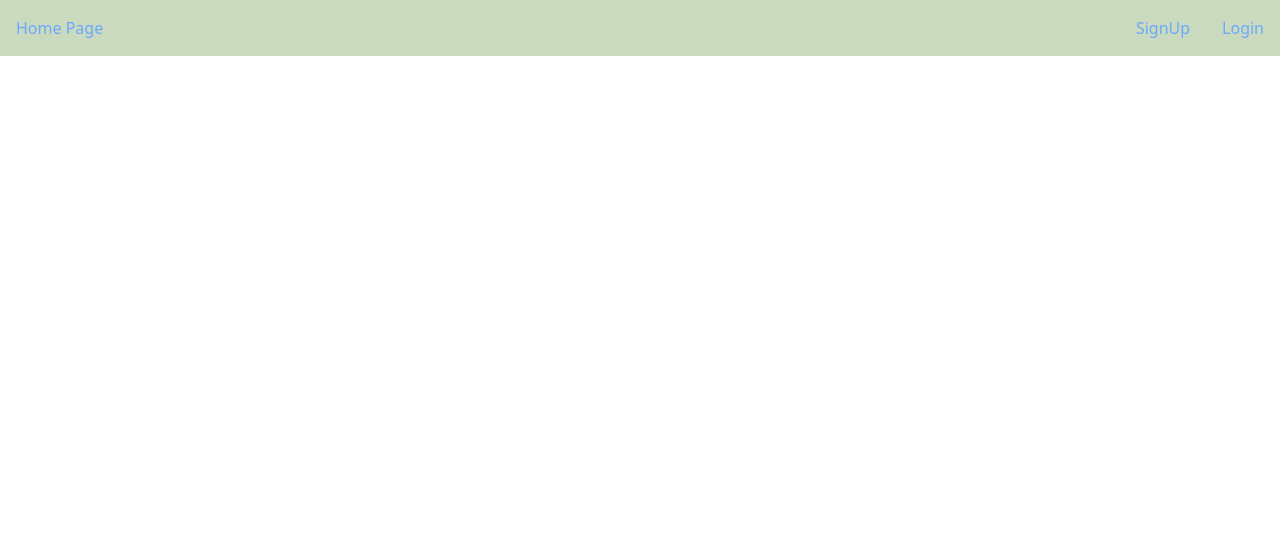
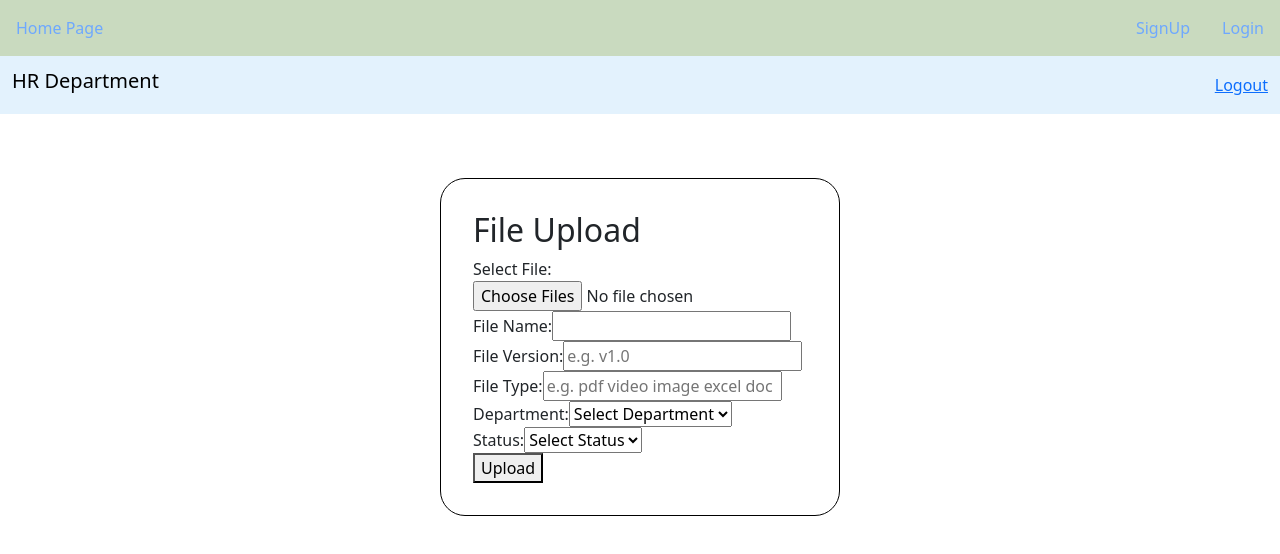
Before and after one commit to gautam-jasmeet/DownloadFiles, a React (Create React App) app in the folder frontend/: page /HR in a window 1280 px wide. Shown: the top 554 px of the page. Built offline with nearby package versions, Linux system fonts and the light colour scheme.

Commit message:
find error

```diff
--- a/frontend/src/component/dashboard/Sidebar.js
+++ b/frontend/src/component/dashboard/Sidebar.js
@@ -9,10 +9,10 @@ function Sidebar() {
       <h3>Admin Dashboard</h3>
       <ul>
         <li>
-          <NavLink to={"/800"}>Dashboard</NavLink>
+          <NavLink to={"/"}>Dashboard</NavLink>
         </li>
         <li>
-          <NavLink to={"/520"}>HR Department</NavLink>
+          <NavLink to={"/HR"}>HR Department</NavLink>
         </li>
         <li>
           <NavLink to={"/marketing"}>Marketing Department</NavLink>
--- a/frontend/src/component/homepage/HomePage.js
+++ b/frontend/src/component/homepage/HomePage.js
@@ -25,11 +25,11 @@ const HomePage = () => {
       {/* <div style={{marginLeft:"220px", padding:"20px" ,width:"100%"}}> */}
       <Routes>
 
-      <Route path='/800' element={<Dashboard/>}></Route>
-        <Route path='/520' element={<HrHomePage/>}></Route>
-      <Route path='/it' element={<ItHomePage/>}></Route>
-      <Route path='/marketing' element={<MarketingHP/>}></Route>
-      <Route path='/sales' element={<SaleHP/>}></Route>
+      <Route path='/Admin' element={<Dashboard/>}></Route>
+        <Route path='/HR' element={<HrHomePage/>}></Route>
+      <Route path='/Finance' element={<ItHomePage/>}></Route>
+      <Route path='/Marketing' element={<MarketingHP/>}></Route>
+      <Route path='/Sales' element={<SaleHP/>}></Route>
     <Route path='/signup' element={<Register/>}></Route>
     <Route path='/login' element={<Login/>}></Route>
     <Route path='/logout' element={<Logout/>}></Route>
--- a/frontend/src/component/login/Login.js
+++ b/frontend/src/component/login/Login.js
@@ -13,7 +13,7 @@ function Login() {
     const [error, setError] = useState("");
     const navigate = useNavigate();
 
-    const departments =["Admin","HR","Sales","Finance","Marketing","BPO"]
+    // const departments =["Admin","HR","Sales","Finance","Marketing","BPO"]
 
     function handleChange(e){
         setFormData({
@@ -29,38 +29,49 @@ function Login() {
 
         try{
 
-          const response = await axios.post('http://localhost:8080/api/auth/login', formData);
-          // console.log(response.data);
+          const response = await axios.post('http://localhost:8080/login', formData);
+          console.log(response.data);
 
           //When you make an HTTP request using axios, the response typically contains several properties,
           //  such as status, statusText, headers, and data.
           //  The data property holds the actual content returned by the API, often in JSON format
+        //  const data = await response.data;
+          // if(response.status === 200){
+          //   // object destructuring.
+          //   const {token} = response.data;
+          //   // Storing token in localStorage
+          //   localStorage.setItem("authToken", token)
+          //   // navigate("/HR")
+          //   console.log("Login successful");
 
-          if(response.status === 200){
-            // object destructuring.
-            const {token} = response.data;
-            // Storing token in localStorage
-            localStorage.setItem("authToken", token)
-            // navigate("/HR")
+          //   // // Decode the token
+          //   // const decodedToken = jwtDecode(token);
+          //   // console.log(decodedToken);
+          //   // const department = decodedToken.department;
+          //   // console.log(department);
 
-            // Decode the token
-            const decodedToken = jwtDecode(token);
-            // console.log(decodedToken);
-            const designation = decodedToken.employeeID;
-            // console.log(designation);
+          //   // navigate(`/${department}`)
 
-            navigate(`/${designation}`)
-
-
-          }
-
-          // if(response.data.success){
-          //    const { token,department} = response.data;
-          //    localStorage.setItem("authToken", token)
-          //    navigate(`/${department}`)
           // }else{
           //   setError(response.data.message || "Login failed")
           // }
+
+          if(response.status === 200){
+             const { token,department} = response.data;
+             localStorage.setItem("authToken", token)
+             console.log(department);
+
+             navigate(`/${department}`)
+          // const {token} = response.data
+          // console.log(token);
+
+          // localStorage.setItem("authToken", token)
+          // navigate("/HR")
+          console.log("Login successful");
+
+          }else{
+            setError(response.data.message || "Login failed")
+          }
 
         }catch(err){
           if(err.response){
--- a/frontend/src/component/register/Register.js
+++ b/frontend/src/component/register/Register.js
@@ -18,8 +18,8 @@ function Register() {
 const [success, setSuccess] = useState("");
 const [error,setError] = useState("")
 
-  const departments =["HR","Sales","Finance","Marketing","BPO"]
-  const designations = ["Supervisor","Workers"]
+  const departments =["Admin","HR","Sales","Finance","Marketing","BPO"]
+  const designations = ["Supervisor","Worker"]
   const shifts = ["A","B"]
 
   const handleChange = (e) => {
@@ -31,15 +31,17 @@ const [error,setError] = useState("")
 
   const handleSubmit = async(e) => {
     e.preventDefault();
-    // console.log('Form Data Submitted:', formData);
+    console.log('Form Data Submitted:', formData);
 
     // setLoading(true);
     // setError(null);
 
     try{
 
-      const resposne = await axios.post('http://localhost:8080/api/auth/signup',formData);
+      const resposne = await axios.post('http://localhost:8080/signup',formData);
       console.log(resposne);
+      console.log(resposne.data);
+
 
       if(resposne.status === 201){
 
@@ -61,8 +63,6 @@ const [error,setError] = useState("")
       setSuccess("");
 
     }
-
-
 
   };
 
--- a/frontend/src/departments/hrDpartment/FileUpload.js
+++ b/frontend/src/departments/hrDpartment/FileUpload.js
@@ -1,167 +1,208 @@
-import React, { useContext, useState } from 'react'
+import React, { useContext, useState } from 'react';
 import RecentFilesContext from '../../context/RecentFilesContext';
+import axios from 'axios';
 
 function FileUpload() {
-    const [files, setFiles] =useState([]);
-    const [uploadedFiles, setUploadedFiles] =useState([]);
+  const [files, setFiles] = useState([]);
+  const [filename, setFileName] = useState('');
+  const [fileVersion, setFileVersion] = useState('');
+  const [filetype, setFileType] = useState('');
+  const [department, setDepartment] = useState('');
+  const [status, setStatus] = useState('');
+  const [message, setMessage] = useState('');
+  const [uploadedFiles, setUploadedFiles] = useState([]);
 
   const context = useContext(RecentFilesContext);
-    // console.log(context);
-
-
-    const {addRecentFiles} = context;
+  const { addRecentFiles } = context;
 
   const containerStyle = {
-        height :"200px",
-        overflowY:"scroll",
-        border:"1px solid white",
-        padding:"1rem"
+    height: '200px',
+    overflowY: 'scroll',
+    border: '1px solid white',
+    padding: '1rem',
+  };
+
+  const handleOnChange = (e) => {
+    const selectedFile = Array.from(e.target.files);
+    setFiles(selectedFile);
+    setFileName(e.target.files[0].name); // Automatically set the first file name
+  };
+
+  const handleSubmit = async (e) => {
+    e.preventDefault();
+    if (!files || !fileVersion || !filetype || !department || !status) {
+      setMessage('Please fill in all fields and select a file');
+      return;
     }
 
-
-
-
-
-    const handleOnChange = (e) => {
-        // setFiles(e.target.files[0]);
-
-        // converting the file list object into an array
-        const selectedFile = Array.from(e.target.files);
-        // const updatedFiles = selectedFile.map((file)=>({
-        //     name :file.name,
-        //     lastModified: new Date(file.lastModified).toLocaleDateString(),
-        // }));
-
-
-        setFiles([ ...selectedFile])
-
-
-    }
-
-    const handleOnSubmit = (e)=>{
-        e.preventDefault();
-        if(files.length>0){
-            setUploadedFiles((prevFiles)=>[...prevFiles, ...files])
-            // console.log(files);
-
-            files.forEach((file) =>{
-                if (addRecentFiles) {  // Check if addRecentFile is defined
-               addRecentFiles({
-                 name: file.name,
-                 lastModified: new Date(file.lastModified).toLocaleDateString(),
-                 timestamp: new Date(),
-               });
-             } else {
-               console.error("addRecentFile is not defined");
-             }
+    const formData = new FormData();
+    files.forEach((file) => {
+      formData.append('file', file);
+      formData.append('filename', file.name); // Use file name from the file itself
+      formData.append('fileVersion', fileVersion);
+      formData.append('filetype', filetype);
+      formData.append('department', department);
+      formData.append('status', status);
     });
 
-            setFiles([]);  // // Clear files after upload
+    try {
+      const response = await axios.post('http://localhost:8080/upload', formData, {
+        headers: {
+          Authorization: `Bearer ${localStorage.getItem('authToken')}`,
+          'Content-Type': 'multipart/form-data', // Ensure content type is set correctly
+        },
+      });
+       console.log(response);
+
+      if (response.status === 201) {
+        setMessage('File uploaded successfully');
+        setUploadedFiles((prevFiles) => [...prevFiles, ...files]);
+        setFiles([]); // Clear files after upload
+      } else {
+        setMessage('File upload failed');
       }
+    } catch (err) {
+      console.error('Error uploading file:', err);
+      if (err.response) {
+        // If response exists but with error
+        console.error('Response data:', err.response.data);
+        console.error('Response status:', err.response.status);
+        console.error('Response headers:', err.response.headers);
+        setMessage(`File upload failed: ${err.response.data.error || err.response.status}`);
+    } else if (err.request) {
+        // If no response received
+        console.error('No response received:', err.request);
+        setMessage('File upload failed: No response from server');
+    } else {
+        // Some other error occurred
+        console.error('Error:', err.message);
+        setMessage(`File upload failed: ${err.message}`);
+    }
+    }
+  };
 
-    }
+  const handleDelete = (index) => {
+    const updatedFiles = uploadedFiles.filter((_, i) => i !== index);
+    setUploadedFiles(updatedFiles);
+  };
 
-    const handleDelete = (index)=>{
-        const updatedFiles = uploadedFiles.filter((_,i)=>i!==index);
-        setUploadedFiles(updatedFiles);
-    }
-
-    // onChange --> handleFileUpload
-    const handleFileUpload = (e)=>{
-        const newFiles = Array.from(e.target.files);
-        setUploadedFiles((prevFiles)=>[...prevFiles, ...newFiles]);
-
-
-    }
-
-    const handleUpdateFile = (index)=>{
-        document.getElementById(`fileInput-${index}`).click();
-
-        uploadedFiles.forEach((file) =>{
-            if (addRecentFiles) {  // Check if addRecentFile is defined
-           addRecentFiles({
-             name: file.name,
-             lastModified: new Date(file.lastModified).toLocaleDateString(),
-             timestamp: new Date(),
-           });
-         } else {
-           console.error("addRecentFile is not defined");
-         }
-   });
-
-    }
-
-    const handleViewFile = (file)=>{
+  const handleViewFile = (file) => {
     const fileURL = URL.createObjectURL(file);
     const fileType = file.type;
 
-        if(fileType.startsWith("image/")){
-            window.open(fileURL)
-        }else if(fileType.startsWith("video/")){
-            window.open(fileURL)
-        }else if(fileType ==="application/pdf"){
-            window.open(fileURL)
-        }else if(fileType ==="application/vnd.openxmlformats-officedocument.wordprocessingml.document" ||
-            fileType === "application/msword" ||
-            fileType === "application/vnd.openxmlformats-officedocument.spreadsheetml.sheet" ||
-            fileType === "application/vnd.ms-excel"
-        ){
-            window.open(fileURL)
-        }else{
-            alert("File type not sopported for preview")
+    if (fileType.startsWith('image/')) {
+      window.open(fileURL);
+    } else if (fileType.startsWith('video/')) {
+      window.open(fileURL);
+    } else if (fileType === 'application/pdf') {
+      window.open(fileURL);
+    } else if (
+      fileType === 'application/vnd.openxmlformats-officedocument.wordprocessingml.document' ||
+      fileType === 'application/msword' ||
+      fileType === 'application/vnd.openxmlformats-officedocument.spreadsheetml.sheet' ||
+      fileType === 'application/vnd.ms-excel'
+    ) {
+      window.open(fileURL);
+    } else {
+      alert('File type not supported for preview');
     }
-    }
-
+  };
 
   return (
+    <>
+      <div style={{ margin: '2em', display: 'flex', justifyContent: 'center' }}>
+        <form
+          onSubmit={handleSubmit}
+          style={{
+            border: '1px solid black',
+            borderRadius: '25px',
+            margin: '2em 0',
+            padding: '2em',
+            width: '400px',
+          }}
+        >
+          <h2>File Upload</h2>
           <div>
+            <label>Select File:</label>
+            <input type="file" multiple onChange={handleOnChange} />
+          </div>
 
-    <div style={{ marginTop: "2em", display: "flex", justifyContent: "center"}}>
-        <form onSubmit={handleOnSubmit} style={{ border: "1px solid black",borderRadius: "25px", margin: "1em", padding: "1em"}}>
-            <input type='file'
-            onChange={handleOnChange}  multiple ></input>
-            <button type='submit' style={{borderRadius:"25px"}}>Upload</button>
+          <div>
+            <label>File Name:</label>
+            <input type="text" value={filename} onChange={(e) => setFileName(e.target.value)} readOnly />
+          </div>
+
+          <div>
+            <label>File Version:</label>
+            <input
+              type="text"
+              value={fileVersion}
+              onChange={(e) => setFileVersion(e.target.value)}
+              placeholder="e.g. v1.0"
+              required
+            />
+          </div>
+
+          <div>
+            <label>File Type:</label>
+            <input
+              type="text"
+              value={filetype}
+              onChange={(e) => setFileType(e.target.value)}
+              placeholder="e.g. pdf video image excel doc"
+              required
+            />
+          </div>
+
+          <div>
+            <label>Department:</label>
+            <select value={department} onChange={(e) => setDepartment(e.target.value)} required>
+              <option value="">Select Department</option>
+              <option value="HR">HR</option>
+              <option value="Finance">Finance</option>
+              <option value="IT">IT</option>
+              <option value="Sales">Sales</option>
+            </select>
+          </div>
+
+          <div>
+            <label>Status:</label>
+            <select value={status} onChange={(e) => setStatus(e.target.value)} required>
+              <option value="">Select Status</option>
+              <option value="Pending">Pending</option>
+              <option value="Approved">Approved</option>
+              <option value="Rejected">Rejected</option>
+            </select>
+          </div>
+
+          <button type="submit">Upload</button>
         </form>
+        {message && <p>{message}</p>}
+      </div>
 
-    </div>
-        <div style={containerStyle} >
+      {/* List of uploaded files */}
+      <div style={containerStyle}>
         <ol>
-            {uploadedFiles?.map((file,index)=>(
-                // <li key={index}>File name: {file.name}, Last Modified: {new Date(file.lastModified).toLocaleDateString()}
-                //  </li>
-                <li key={index} style={{margin:"5px"}}>
+          {uploadedFiles.map((file, index) => (
+            <li key={index} style={{ margin: '5px' }}>
               <div className="card w-50">
                 <div className="card-body">
                   <h5 className="card-title">File name: {file.name}</h5>
                   <p className="card-text">Last Modified: {new Date(file.lastModified).toLocaleDateString()}</p>
-      <div>
-    <button  className="btn btn-primary ms-1" onClick={() => handleDelete(index)}>Delete</button>
-    <div  className="btn">
-        <input
-        type='file'
-        id={`fileInput-${index}`}
-        multiple
-        onChange={e=>handleFileUpload(e,index)}
-        style={{ display: "none" }}
-        />
-        <button className="btn btn-primary " onClick={()=>handleUpdateFile(index)}>Update</button>
-        <ol>
-            {uploadedFiles?.map((file,index)=> {
-                <li key={index} >{file.name}</li>
-            })}
-        </ol>
-
-    </div>
-    <button  className="btn btn-primary ms-1" onClick={()=>handleViewFile(file)}>View</button>
-    </div>
+                  <button className="btn btn-primary ms-1" onClick={() => handleDelete(index)}>
+                    Delete
+                  </button>
+                  <button className="btn btn-primary ms-1" onClick={() => handleViewFile(file)}>
+                    View
+                  </button>
                 </div>
               </div>
             </li>
           ))}
         </ol>
       </div>
-    </div>
-  )
+    </>
+  );
 }
 
-export default FileUpload
+export default FileUpload;
```
Lines whose indentation alone changed are shown as unchanged.
